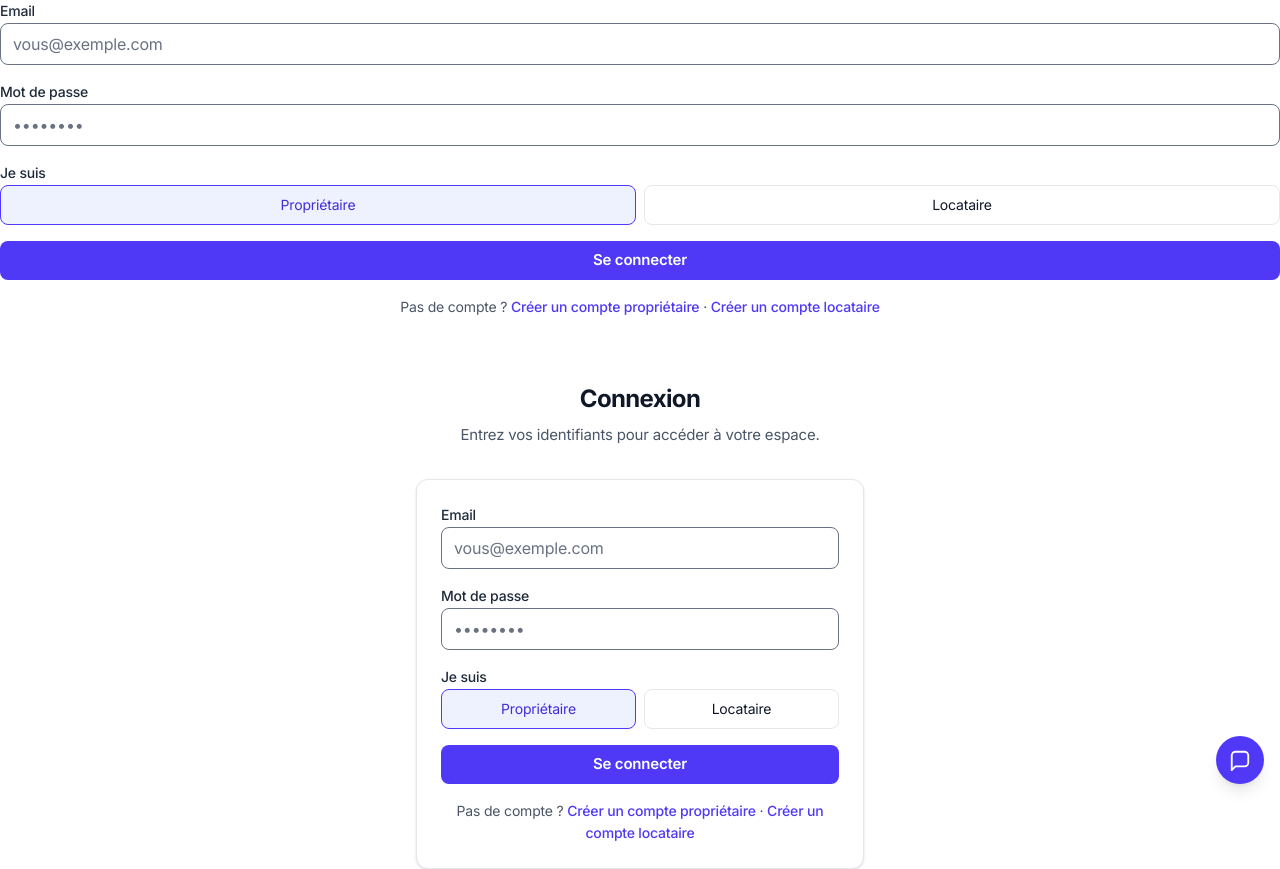
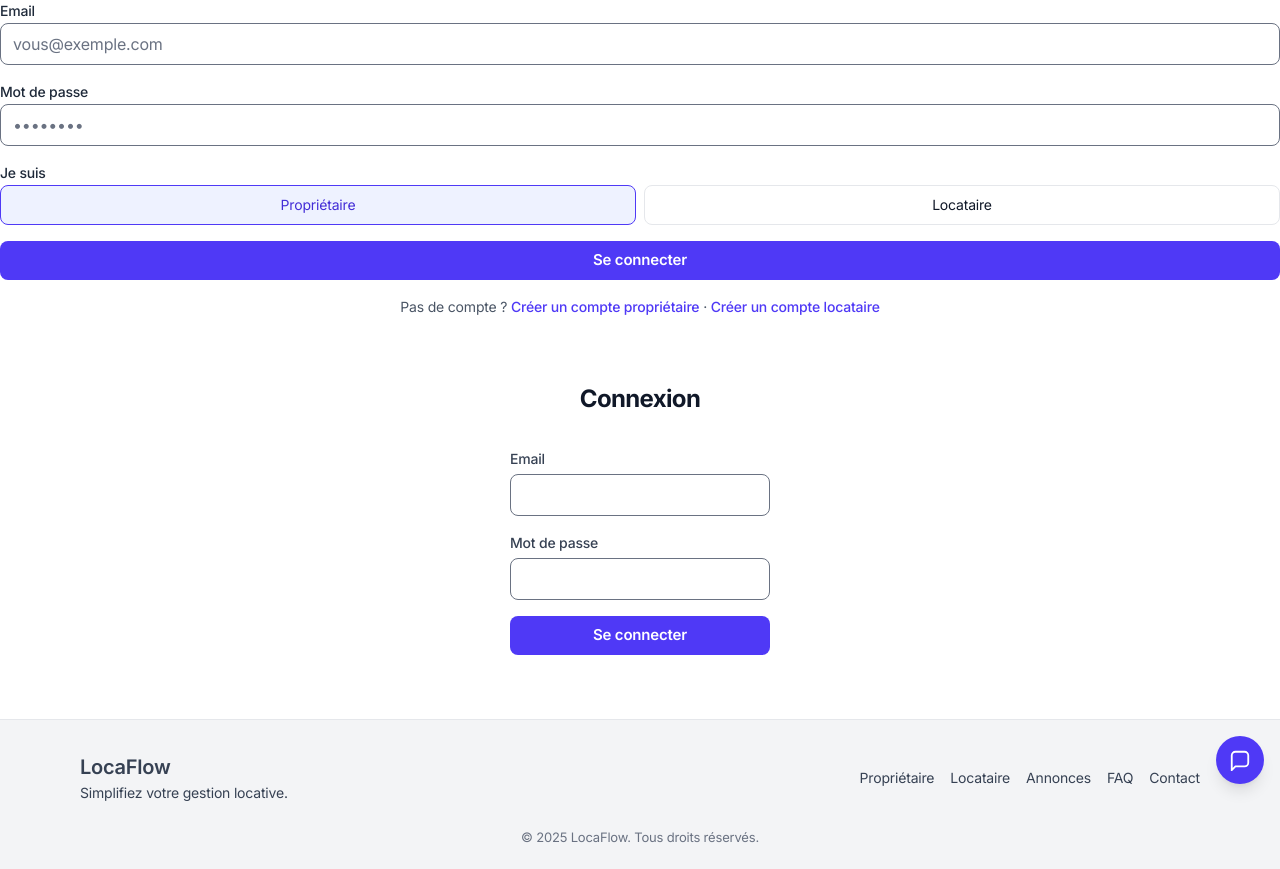
Before and after one commit to mikaelpackowski/LocaFlow-01, a Next.js app: page /auth/login in a window 1280 px wide. Shown: the top 869 px of the page. Built offline with nearby package versions, Linux system fonts and the light colour scheme.

Commit message:
Update page.tsx

```diff
--- a/app/(default)/auth/login/page.tsx
+++ b/app/(default)/auth/login/page.tsx
@@ -1,32 +1,46 @@
-// app/(default)/auth/login/page.tsx
-import LoginForm from "./LoginForm";
+"use client";
 
-export const metadata = {
-  title: "Connexion | LocaFlow",
-  description: "Connectez-vous pour accéder à votre espace.",
-};
+import { Suspense } from "react";
+import { useSearchParams } from "next/navigation";
 
-export default function LoginPage({
-  searchParams,
-}: {
-  searchParams?: Promise<Record<string, string>>;
-}) {
-  // Next 15: searchParams peut être une Promise
-  const sp = searchParams ? undefined : undefined; // évite TS sur cette page
+export default function LoginPage() {
   return (
-    <main className="mx-auto max-w-6xl px-4 sm:px-6 py-16">
-      <div className="mx-auto w-full max-w-md">
-        <h1 className="text-2xl font-bold text-gray-900 text-center">
-          Connexion
-        </h1>
-        <p className="mt-2 text-center text-gray-600">
-          Entrez vos identifiants pour accéder à votre espace.
+    <Suspense fallback={<div className="py-24 text-center text-gray-500">Chargement…</div>}>
+      <LoginInner />
+    </Suspense>
+  );
+}
+
+function LoginInner() {
+  const sp = useSearchParams();
+  const role = sp.get("role") ?? ""; // "owner" | "tenant" | null
+
+  return (
+    <main className="mx-auto max-w-md px-4 sm:px-6 py-16">
+      <h1 className="text-2xl font-bold text-gray-900 text-center">Connexion</h1>
+      {role && (
+        <p className="mt-2 text-center text-sm text-gray-500">
+          Vous vous connectez en tant que <span className="font-medium">{role === "owner" ? "propriétaire" : "locataire"}</span>.
         </p>
+      )}
 
-        <div className="mt-8 rounded-xl border bg-white p-6 shadow-sm">
-          <LoginForm />
+      {/* Votre formulaire existant ici */}
+      <form className="mt-8 space-y-4">
+        <div>
+          <label className="block text-sm font-medium text-gray-700">Email</label>
+          <input type="email" className="mt-1 w-full rounded-lg border px-3 py-2" required />
         </div>
-      </div>
+        <div>
+          <label className="block text-sm font-medium text-gray-700">Mot de passe</label>
+          <input type="password" className="mt-1 w-full rounded-lg border px-3 py-2" required />
+        </div>
+        <button
+          type="submit"
+          className="w-full rounded-lg bg-indigo-600 px-4 py-2 font-semibold text-white hover:bg-indigo-500"
+        >
+          Se connecter
+        </button>
+      </form>
     </main>
   );
 }
```
